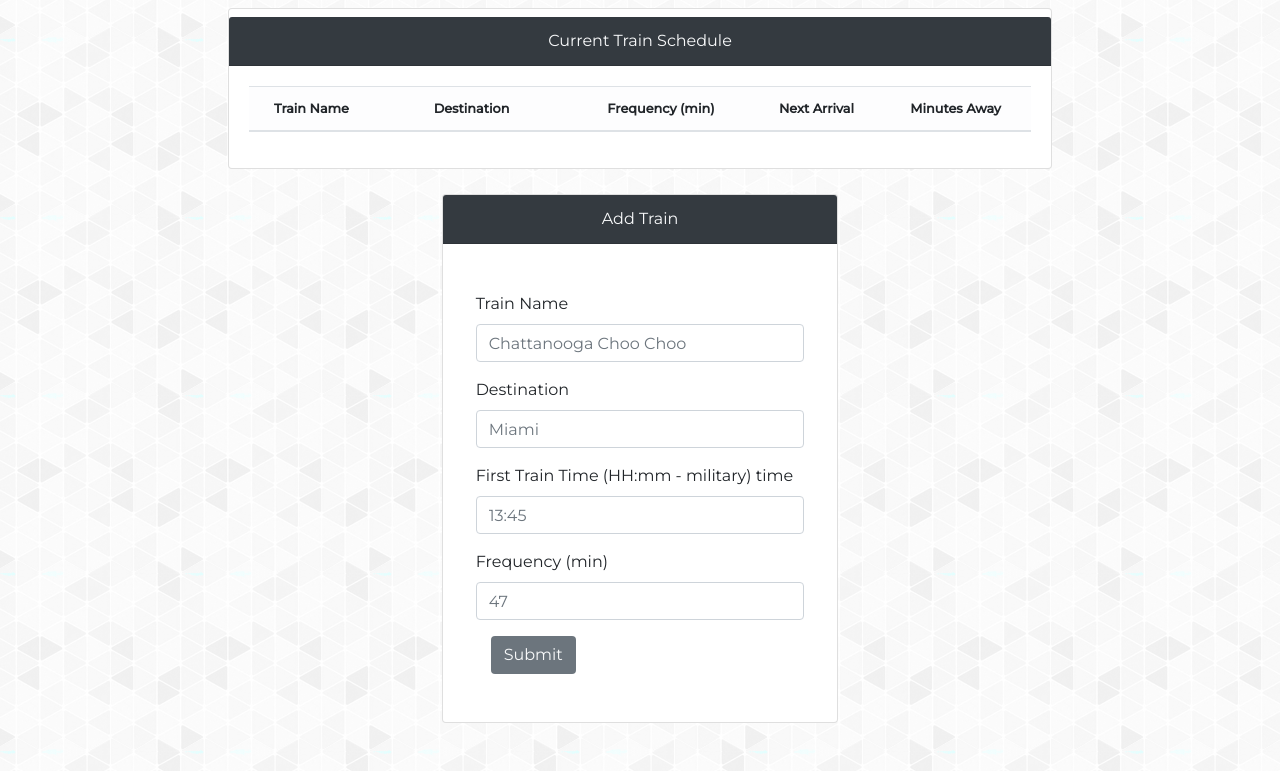
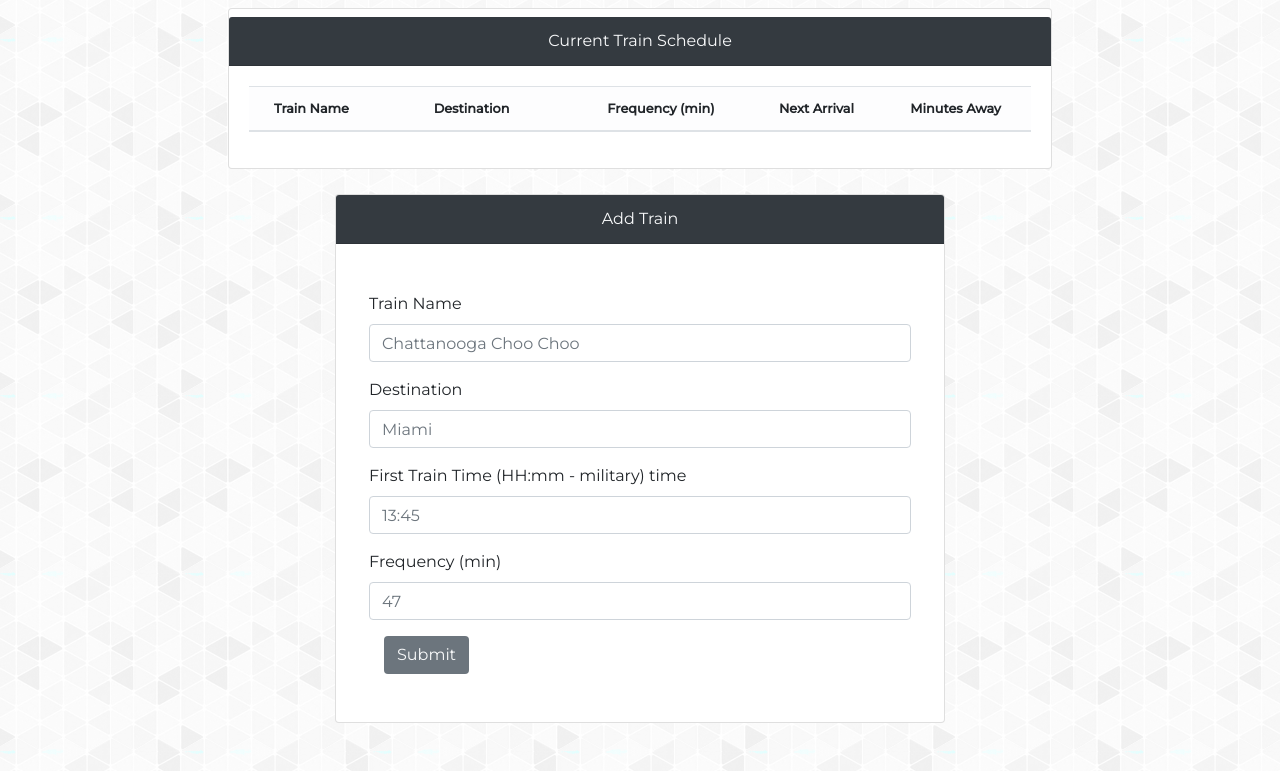
Before and after one commit to jaab30/TrainTime, a plain HTML site: page index.html in a window 1280 px wide. Shown: the part 153-924 px from the top of the page. Drawn offline with nearby package versions, Linux system fonts and the light colour scheme; no server answers.

Commit message:
responsive

```diff
--- a/index.html
+++ b/index.html
@@ -33,7 +33,7 @@
             <div class="row">
                 <div class="col-sm-2">
                 </div>
-                <div class="col-sm-8">
+                <div class="col-lg-8">
                     <div class="card mb-4">
                         <div class="card-header bg-dark text-center text-light mt-2">
                         Current Train Schedule
@@ -60,9 +60,9 @@
                 </div>
             </div>
             <div class="row">
-                    <div class="col-sm-4">
+                    <div class="col-sm-3">
                     </div>
-                    <div class="col-sm-4">
+                    <div class="col-lg-6">
                         <div class="card mb-5">
                             <div class="card-header bg-dark text-center text-light">
                             Add Train
@@ -91,7 +91,7 @@
                             </div>
                         </div>
                     </div>
-                <div class="col-sm-4">
+                <div class="col-sm-3">
                 </div>
             </div>
         </main>
```
